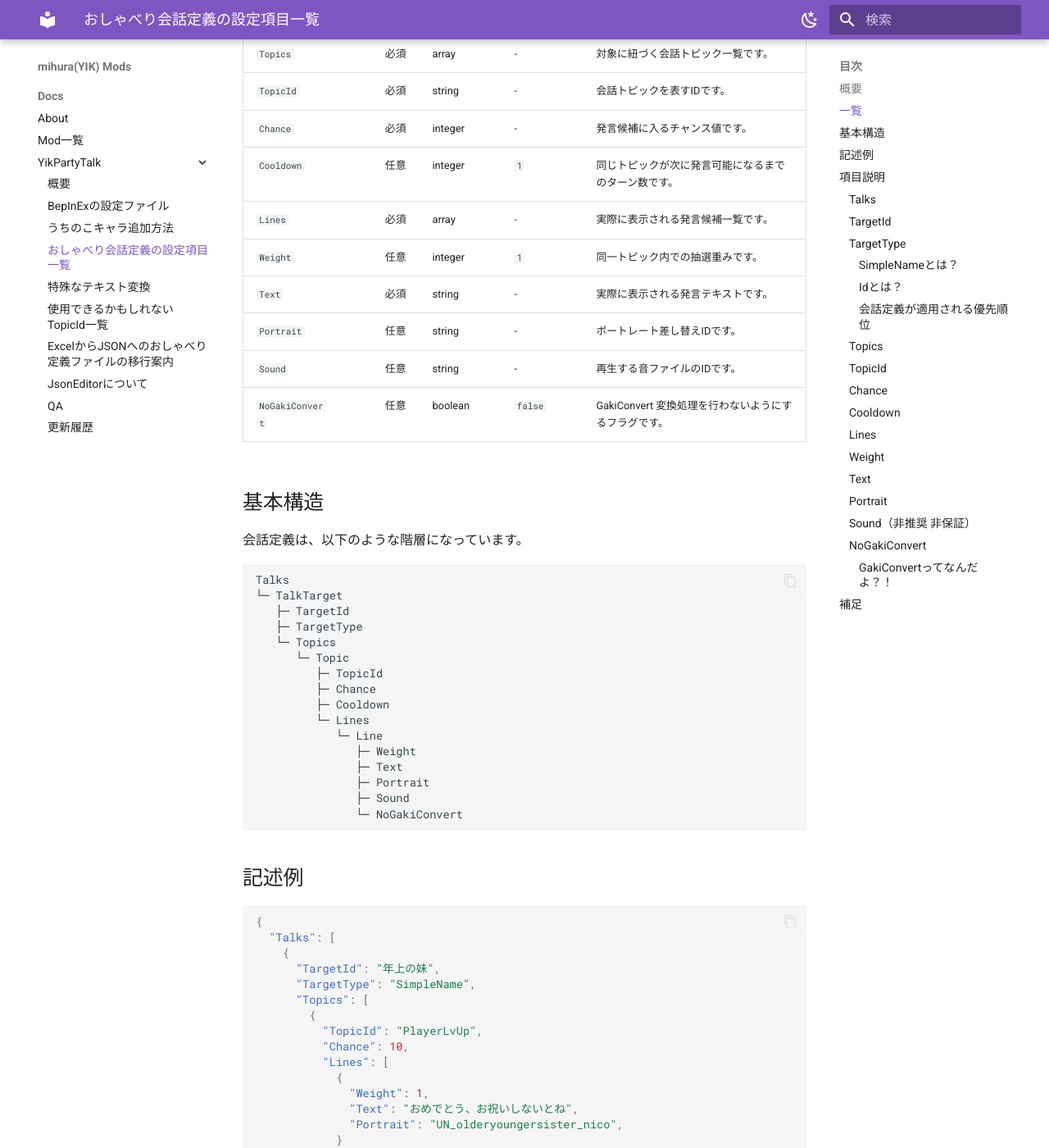
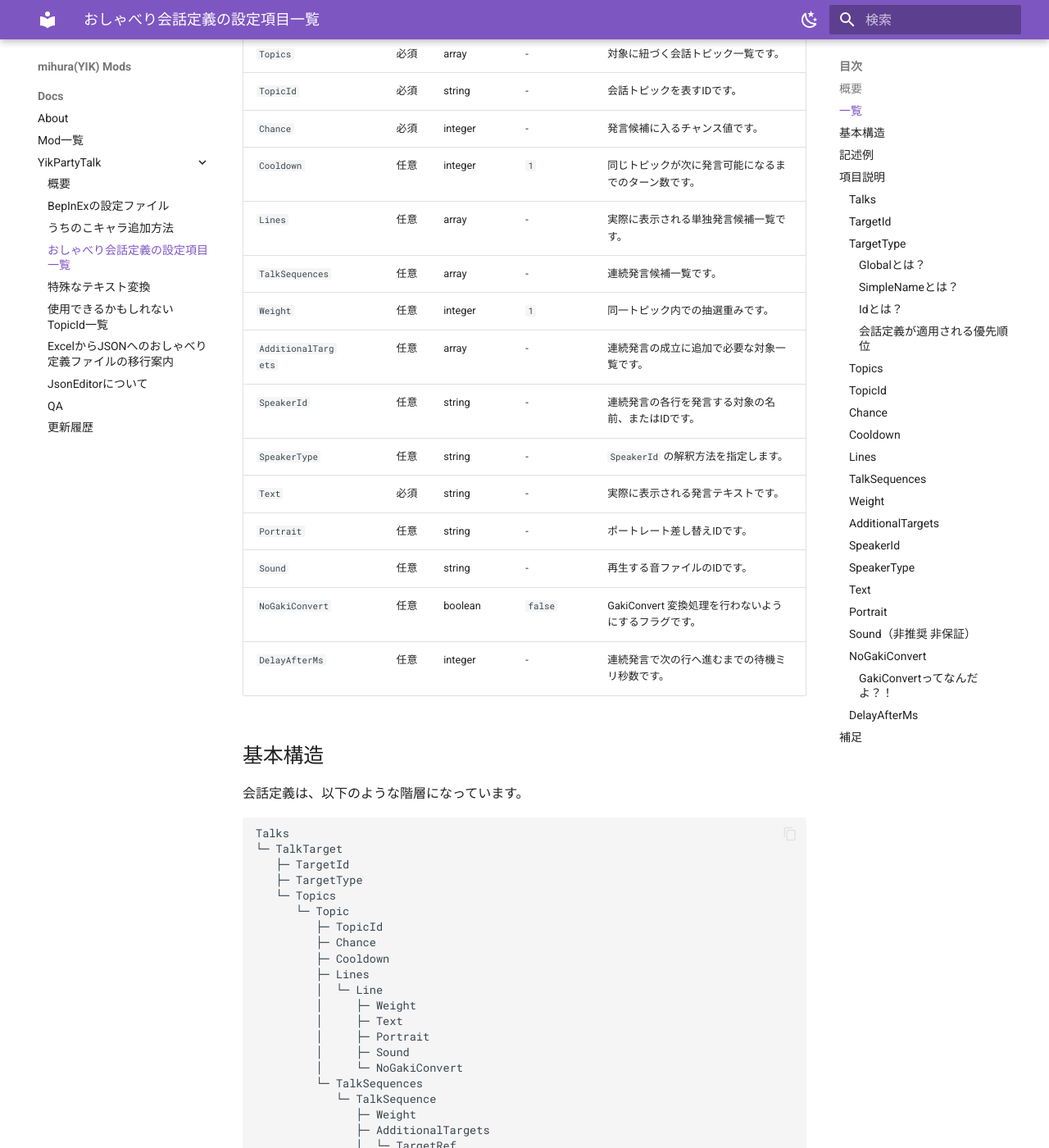
Before and after one commit to yanataka-mihura/yik-mod-doc, an MkDocs documentation site: the page built from docs/mods/party-talk/definition.md, in a window 1280 px wide and 1400 px high, scrolled down 574 px. Shown: the whole window at 82% size. Built offline with MkDocs 1.6.1 and Material for MkDocs 9.7.7, drawn with Linux system fonts in a browser that asks for light colours; some of the changed text lies outside the part shown.

Commit message:
連続発言対応

````diff
--- a/docs/mods/party-talk/definition.md
+++ b/docs/mods/party-talk/definition.md
@@ -9,21 +9,26 @@ PartyTalk の会話内容は、JSON ファイルで定義されます。
 
 ## 一覧
 
-| 項目            | 必須 | 種類    | 初期値  | 説明                                                   |
-| --------------- | ---: | ------- | ------- | ------------------------------------------------------ |
-| `Talks`         | 必須 | array   | -       | 会話定義全体の一覧です。                               |
-| `TargetId`      | 必須 | string  | -       | 会話を割り当てる対象の名前、またはキャラクターIDです。 |
-| `TargetType`    | 必須 | string  | -       | `TargetId` の解釈方法を指定します。                    |
-| `Topics`        | 必須 | array   | -       | 対象に紐づく会話トピック一覧です。                     |
-| `TopicId`       | 必須 | string  | -       | 会話トピックを表すIDです。                             |
-| `Chance`        | 必須 | integer | -       | 発言候補に入るチャンス値です。                         |
-| `Cooldown`      | 任意 | integer | `1`     | 同じトピックが次に発言可能になるまでのターン数です。   |
-| `Lines`         | 必須 | array   | -       | 実際に表示される発言候補一覧です。                     |
-| `Weight`        | 任意 | integer | `1`     | 同一トピック内での抽選重みです。                       |
-| `Text`          | 必須 | string  | -       | 実際に表示される発言テキストです。                     |
-| `Portrait`      | 任意 | string  | -       | ポートレート差し替えIDです。                           |
-| `Sound`         | 任意 | string  | -       | 再生する音ファイルのIDです。                           |
-| `NoGakiConvert` | 任意 | boolean | `false` | GakiConvert 変換処理を行わないようにするフラグです。   |
+| 項目                | 必須 | 種類    | 初期値  | 説明                                                   |
+| ------------------- | ---: | ------- | ------- | ------------------------------------------------------ |
+| `Talks`             | 必須 | array   | -       | 会話定義全体の一覧です。                               |
+| `TargetId`          | 必須 | string  | -       | 会話を割り当てる対象の名前、またはキャラクターIDです。 |
+| `TargetType`        | 必須 | string  | -       | `TargetId` の解釈方法を指定します。                    |
+| `Topics`            | 必須 | array   | -       | 対象に紐づく会話トピック一覧です。                     |
+| `TopicId`           | 必須 | string  | -       | 会話トピックを表すIDです。                             |
+| `Chance`            | 必須 | integer | -       | 発言候補に入るチャンス値です。                         |
+| `Cooldown`          | 任意 | integer | `1`     | 同じトピックが次に発言可能になるまでのターン数です。   |
+| `Lines`             | 任意 | array   | -       | 実際に表示される単独発言候補一覧です。                 |
+| `TalkSequences`     | 任意 | array   | -       | 連続発言候補一覧です。                                 |
+| `Weight`            | 任意 | integer | `1`     | 同一トピック内での抽選重みです。                       |
+| `AdditionalTargets` | 任意 | array   | -       | 連続発言の成立に追加で必要な対象一覧です。             |
+| `SpeakerId`         | 任意 | string  | -       | 連続発言の各行を発言する対象の名前、またはIDです。     |
+| `SpeakerType`       | 任意 | string  | -       | `SpeakerId` の解釈方法を指定します。                   |
+| `Text`              | 必須 | string  | -       | 実際に表示される発言テキストです。                     |
+| `Portrait`          | 任意 | string  | -       | ポートレート差し替えIDです。                           |
+| `Sound`             | 任意 | string  | -       | 再生する音ファイルのIDです。                           |
+| `NoGakiConvert`     | 任意 | boolean | `false` | GakiConvert 変換処理を行わないようにするフラグです。   |
+| `DelayAfterMs`      | 任意 | integer | -       | 連続発言で次の行へ進むまでの待機ミリ秒数です。         |
 
 ## 基本構造
 
@@ -39,13 +44,29 @@ Talks
          ├─ TopicId
          ├─ Chance
          ├─ Cooldown
-         └─ Lines
-            └─ Line
+         ├─ Lines
+         │  └─ Line
+         │     ├─ Weight
+         │     ├─ Text
+         │     ├─ Portrait
+         │     ├─ Sound
+         │     └─ NoGakiConvert
+         └─ TalkSequences
+            └─ TalkSequence
                ├─ Weight
-               ├─ Text
-               ├─ Portrait
-               ├─ Sound
-               └─ NoGakiConvert
+               ├─ AdditionalTargets
+               │  └─ TargetRef
+               │     ├─ TargetId
+               │     └─ TargetType
+               └─ Lines
+                  └─ SequenceLine
+                     ├─ SpeakerId
+                     ├─ SpeakerType
+                     ├─ Portrait
+                     ├─ Sound
+                     ├─ NoGakiConvert
+                     ├─ Text
+                     └─ DelayAfterMs
 ```
 
 ## 記述例
@@ -120,10 +141,20 @@ Talks
 | `SimpleName` | `TargetId` をキャラクター名として扱います。                     |
 | `Id`         | `TargetId` をキャラクターIDとして扱います。                     |
 | `Any`        | Excel 由来データのフォールバック用です。JSON では使用しません。 |
+| `Global`     | グローバル共通会話枠として扱います。                            |
 
 ```json
 "TargetType": "SimpleName"
 ```
+
+#### Globalとは？
+
+特定キャラクターではなく、グローバル共通会話枠として扱うための指定です。
+
+`TargetType` に `Global` を指定する場合、`TargetId` は `pc` を推奨します。Mod内では `pc` として扱われます。
+
+`Global`指定を行った場合、TopicIdのうちキャラクター指定でないもの（主にプレイヤーに関するもの、ゾーン等）をキャラクターに依存せず書くことができます。
+主な用途としてはPT外メンバーのみの会話等です。
 
 #### SimpleNameとは？
 
@@ -241,8 +272,10 @@ Cooldownが1以上ある場合、そのキャラクターは同じTopicIdの発
 
 ### `Lines`
 
-このトピックで実際に表示される発言候補の一覧です。
+このトピックで実際に表示される単独発言候補の一覧です。
 同じトピック内に複数の `Line` を書くことで、表示される文章にバリエーションを持たせることができます。
+
+`Topic` には `Lines` または `TalkSequences` のどちらか一方、または両方を指定できます。
 
 ```json
 "Lines": [
@@ -258,12 +291,43 @@ Cooldownが1以上ある場合、そのキャラクターは同じTopicIdの発
 ---
 
 
+### `TalkSequences`
+
+連続発言候補の一覧です。
+選ばれた場合、内部の `Lines` が上から順番に表示されます。
+
+単独発言の `Lines` と同じトピック内に書いた場合、単独発言候補と連続発言候補は同列の候補として扱われます。
+
+```json
+"TalkSequences": [
+  {
+    "Weight": 1,
+    "Lines": [
+      {
+        "SpeakerId": "牙姫",
+        "SpeakerType": "SimpleName",
+        "Text": "ところでなんで#brother2なんだ？"
+      },
+      {
+        "Portrait": "UN_olderyoungersister_nico",
+        "Text": "#brother2だからだよ？"
+      }
+    ]
+  }
+]
+```
+
+---
+
+
 ### `Weight`
 
 同じトピック内で、どの発言が選ばれやすいかを決める重みです。
 数値が大きいほど選ばれやすくなります。
 
 省略した場合は `1` として扱われます。
+
+`TalkSequences` に指定した場合は、単独発言候補や他の連続発言候補と同列に抽選される際の重みになります。
 
 たとえばめったに発言されたくないLineがある場合は、ほかのLineのWeightを上げることで抽選確率を下げることができます。下記の場合おおよそ1/11でレア発言が出るイメージです。
 
@@ -282,6 +346,51 @@ Cooldownが1以上ある場合、そのキャラクターは同じTopicIdの発
 
 ```json
 "Weight": 1
+```
+
+---
+
+
+### `AdditionalTargets`
+
+連続発言の成立に追加で必要な対象を指定します。
+`TalkSequences` 内で使用します。
+
+連続発言内の `SpeakerId` / `SpeakerType` で指定された話者は自動的に必要人物として扱われるため、通常はここに重複して指定する必要はありません。
+
+以下の場合、PTメンバーにロイテルが存在しないと抽選対象になりません。
+
+```json
+"AdditionalTargets": [
+  {
+    "TargetId": "ロイテル",
+    "TargetType": "SimpleName"
+  }
+]
+```
+
+---
+
+
+### `SpeakerId`
+
+連続発言の各行で、どのキャラクターが発言するかを指定します。
+`SpeakerType` とセットで指定します。
+
+```json
+"SpeakerId": "ロイテル"
+```
+
+---
+
+
+### `SpeakerType`
+
+`SpeakerId` の解釈方法を指定します。
+使用できる値は `SimpleName` または `Id` です。
+
+```json
+"SpeakerType": "SimpleName"
 ```
 
 ---
@@ -313,6 +422,9 @@ Cooldownが1以上ある場合、そのキャラクターは同じTopicIdの発
 
 ポートレート差し替えIDを指定します。
 指定した場合、その発言で使用するポートレートを変更できます。
+
+連続発言の各行では、`SpeakerId` / `SpeakerType` を指定せずに `Portrait` を指定することで、PTにいないキャラクターも疑似的に会話に参加させられます。
+`SpeakerId` / `SpeakerType` と併用した場合は、その行のポートレート上書きとして扱われます。
 
 省略した場合は、通常のポートレートを使用します。
 
@@ -376,10 +488,24 @@ NoGakiConvertとした場合、通常の会話のような発言になります
 
 ---
 
+
+### `DelayAfterMs`
+
+連続発言の各行を表示した後、次の行へ進むまでの待機時間をミリ秒で指定します。
+`1000` で1秒です。
+
+省略した場合は Mod 側のデフォルト値を使用します。
+
+```json
+"DelayAfterMs": 1000
+```
+
+---
+
 ## 補足
 
 JSON では、スキーマに定義されていない項目は使用できません。Mod読み込み時に警告やエラーになります。
 項目名の大文字・小文字も区別されるため、`Talks` や `TargetId` などは表記を合わせてください。
 
 また、配列で指定する項目は、最低1件以上のデータが必要です。
-たとえば `Talks`、`Topics`、`Lines` は空配列ではなく、少なくとも1件以上の要素を入れてください。
+たとえば `Talks`、`Topics`、`Lines`、`TalkSequences`、`AdditionalTargets` は空配列ではなく、少なくとも1件以上の要素を入れてください。
````
Also changed, not shown: docs/mods/party-talk/changelog.md (+8 -1 lines), 3 other files.
